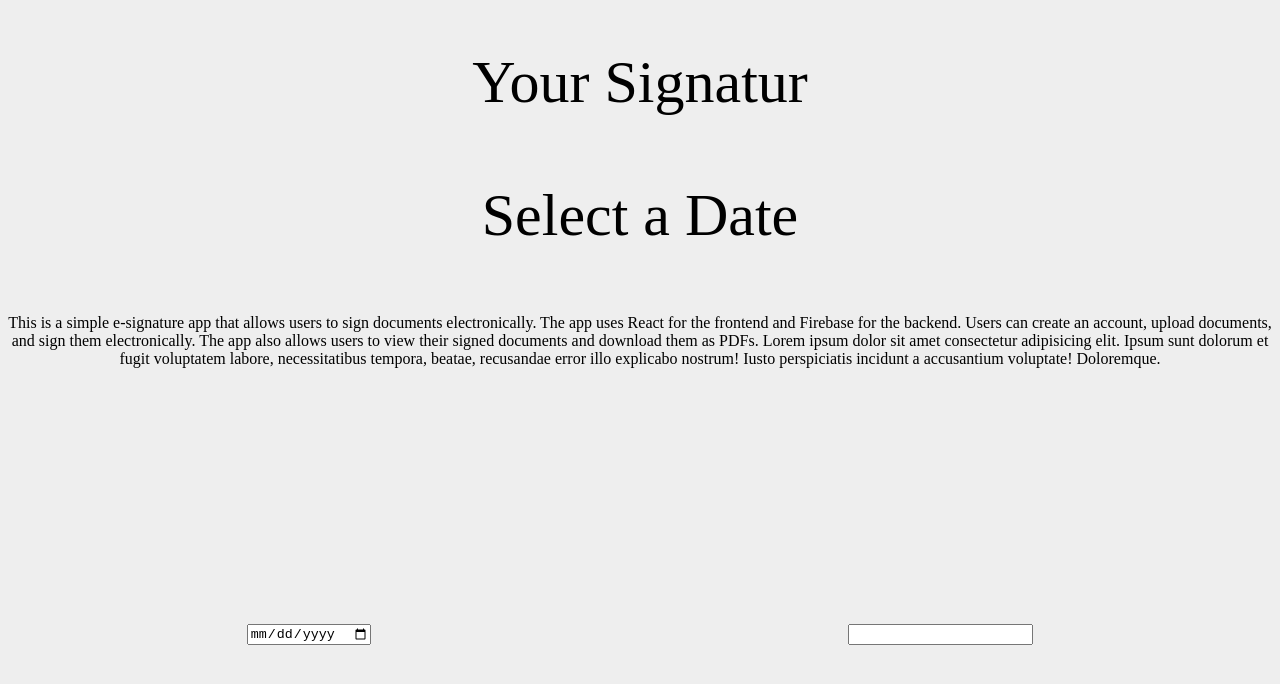
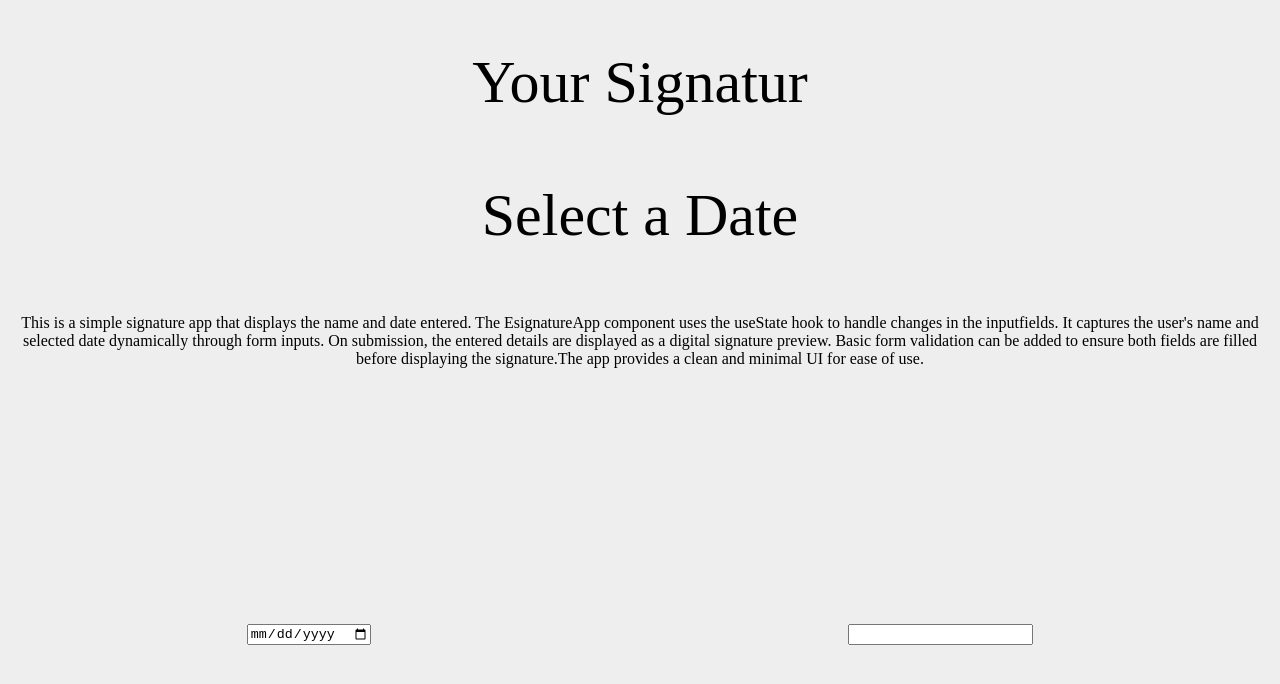
Before and after one commit to anunnnn/reactminiprojects, a React (Create React App) app: page / in a window 1280 px wide. Shown: the top 684 px of the page. Built offline with nearby package versions, Linux system fonts and the light colour scheme.

Commit message:
Not much change

```diff
--- a/src/projects/01-e-signature-app/EsignatureApp.jsx
+++ b/src/projects/01-e-signature-app/EsignatureApp.jsx
@@ -33,13 +33,12 @@ export default function EsignatureApp() {
       <Title classes = {'title'} text = { !name ? "Your Signatur" : name }/>
       <Title classes = {'title-main mb-4'} text = { !date ? "Select a Date" : date }/>
       <p>
-        This is a simple e-signature app that allows users to sign documents electronically.
-        The app uses React for the frontend and Firebase for the backend. Users can create an account,
-        upload documents, and sign them electronically. The app also allows users to view their signed
-        documents and download them as PDFs.
-        Lorem ipsum dolor sit amet consectetur adipisicing elit. Ipsum sunt dolorum et fugit voluptatem
-        labore, necessitatibus tempora, beatae, recusandae error illo explicabo nostrum! Iusto perspiciatis
-        incidunt a accusantium voluptate! Doloremque.
+        This is a simple signature app that displays the name and date entered.
+        The EsignatureApp component uses the useState hook to handle changes in the inputfields.
+        It captures the user's name and selected date dynamically through form inputs.
+        On submission, the entered details are displayed as a digital signature preview.
+        Basic form validation can be added to ensure both fields are filled before displaying the
+        signature.The app provides a clean and minimal UI for ease of use.
       </p>
 
       <footer className = 'd-flex' style ={{
```
